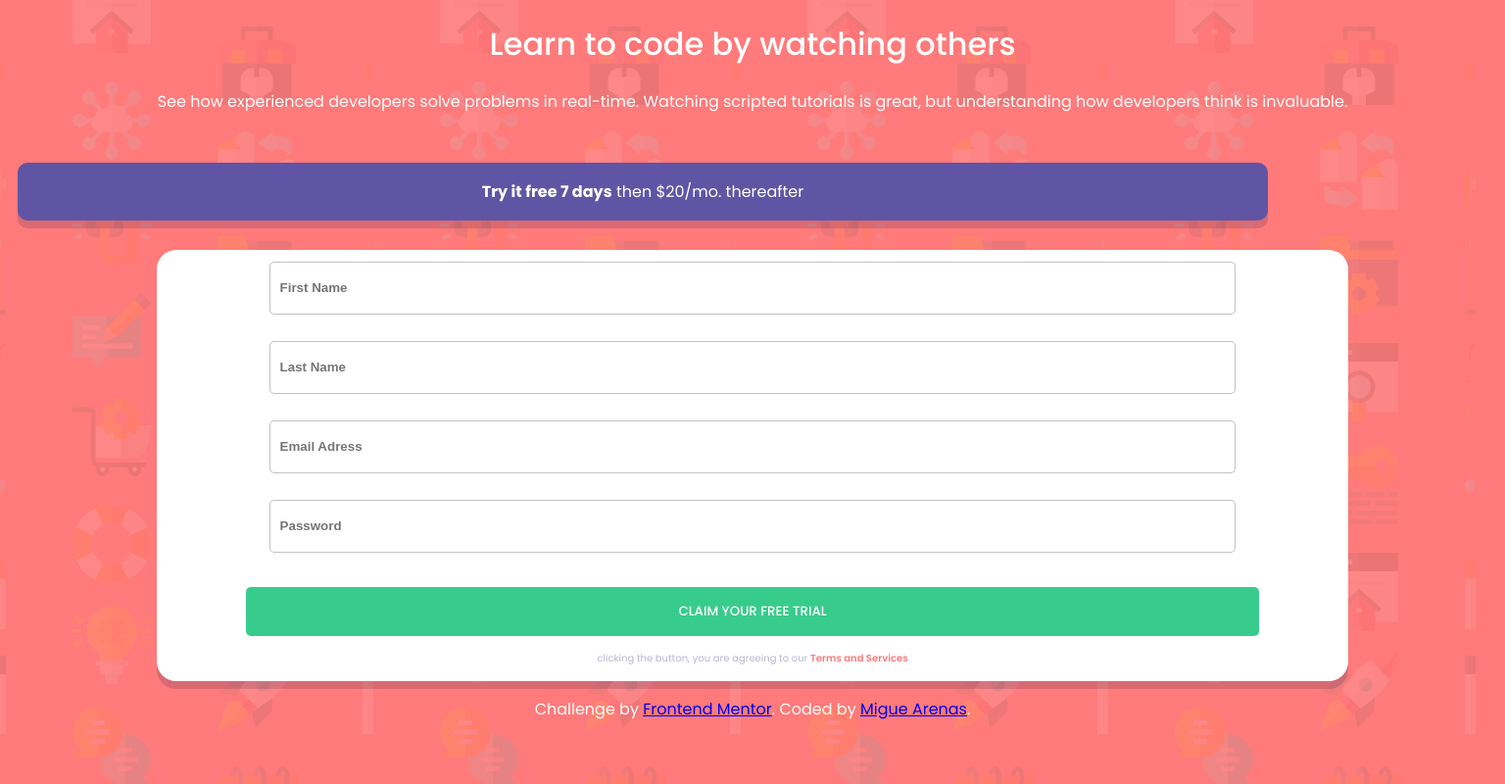
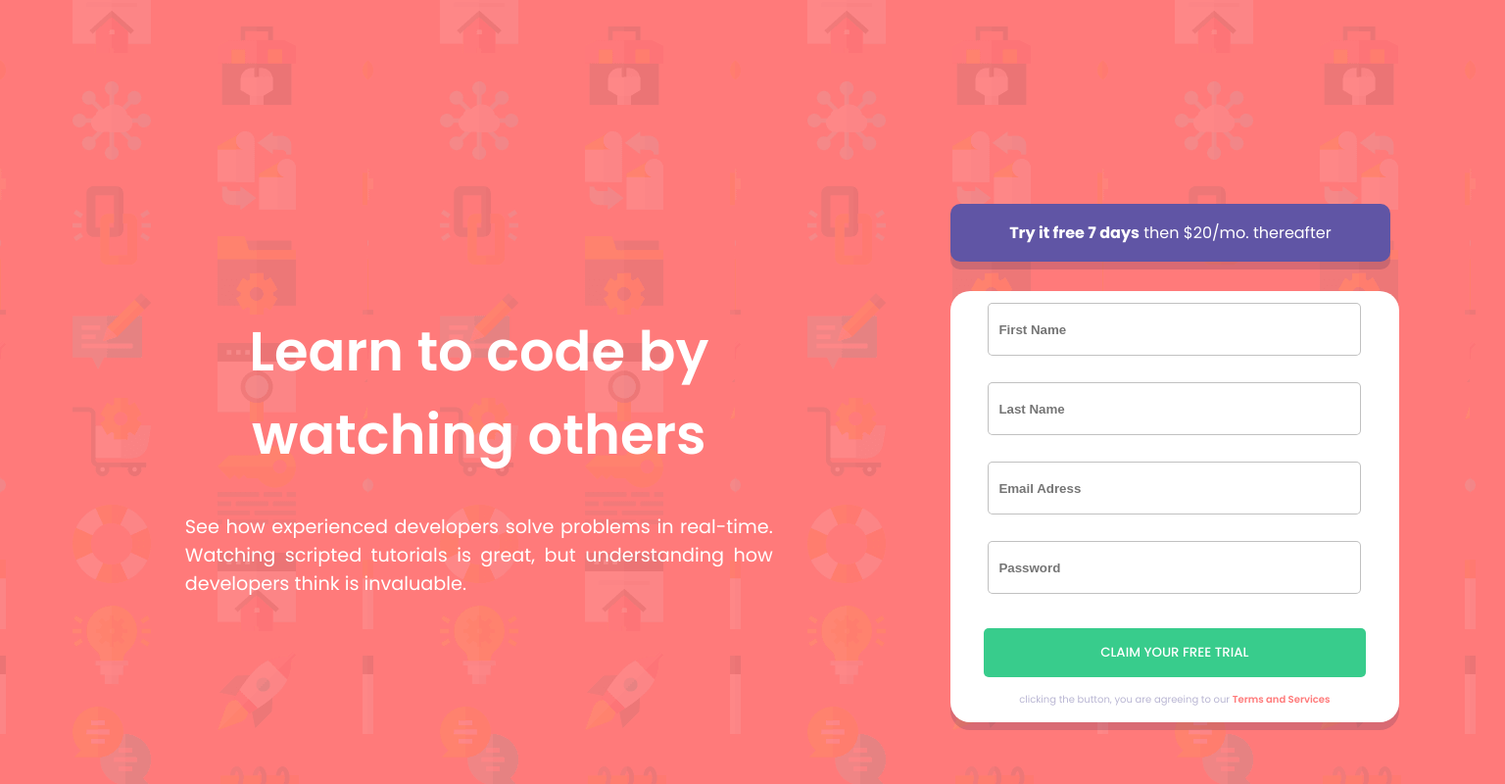
Before and after one commit to arenascode/Intro-component-with-sign-up-form, a website: page index.html in a window 1536 px wide. Shown: the whole page at 98% size. Drawn offline with Linux system fonts and the light colour scheme.

Commit message:
responsive design are ready

```diff
--- a/index.html
+++ b/index.html
@@ -11,13 +11,15 @@
   <link rel="stylesheet" href="./css/style.css">
 </head>
 <body>
-
+<div class="titleAndDescription">
   <h1>Learn to code by watching others</h1>
 
   <p>See how experienced developers solve problems in real-time. Watching scripted tutorials is great,
   but understanding how developers think is invaluable.</p>
+</div>
+<div class="sectionForm">
 <div class="testTime">
-  <p><b>Try it free 7 days</b> then $20/mo. thereafter</p>
+  <p><strong>Try it free 7 days</strong> then $20/mo. thereafter</p>
 </div>
 <form action="">
   <input type="text" id="firstName" placeholder="First Name" required>
@@ -27,12 +29,12 @@
   <button type="submit" >CLAIM YOUR FREE TRIAL</button>
   <p> clicking the button, you are agreeing to our <span>Terms and Services</span></p>
 </form>
-
-  <footer>
+</div>
+  <!-- <footer>
     <p class="attribution">
       Challenge by <a href="https://www.frontendmentor.io?ref=challenge" target="_blank">Frontend Mentor</a>.
       Coded by <a href="#">Migue Arenas</a>.
     </p>
-  </footer>
+  </footer> -->
 </body>
 </html>
--- a/scss/style.scss
+++ b/scss/style.scss
@@ -71,3 +71,37 @@ form {
     }
   }
 }
+
+@media (min-width: 1440px) {
+
+  body {
+    display: flex;
+
+    .titleAndDescription {
+      text-align: center;
+      width: 600px;
+      margin: auto;
+      h1 {
+        margin-top: 200px;
+        font-weight: 600;
+        font-size: 3.5rem;
+      }
+      p {
+        font-size: 1.2rem;
+        text-align: justify;
+      }
+    }
+  }
+}
+
+.sectionForm {
+  margin-right: 100px;
+  .testTime {
+    margin-top: 200px;
+    width: 85%;
+    margin-left: auto;
+  }
+  form {
+    width: 100%;
+  }
+}
```
Also changed, not shown: css/style.css.
